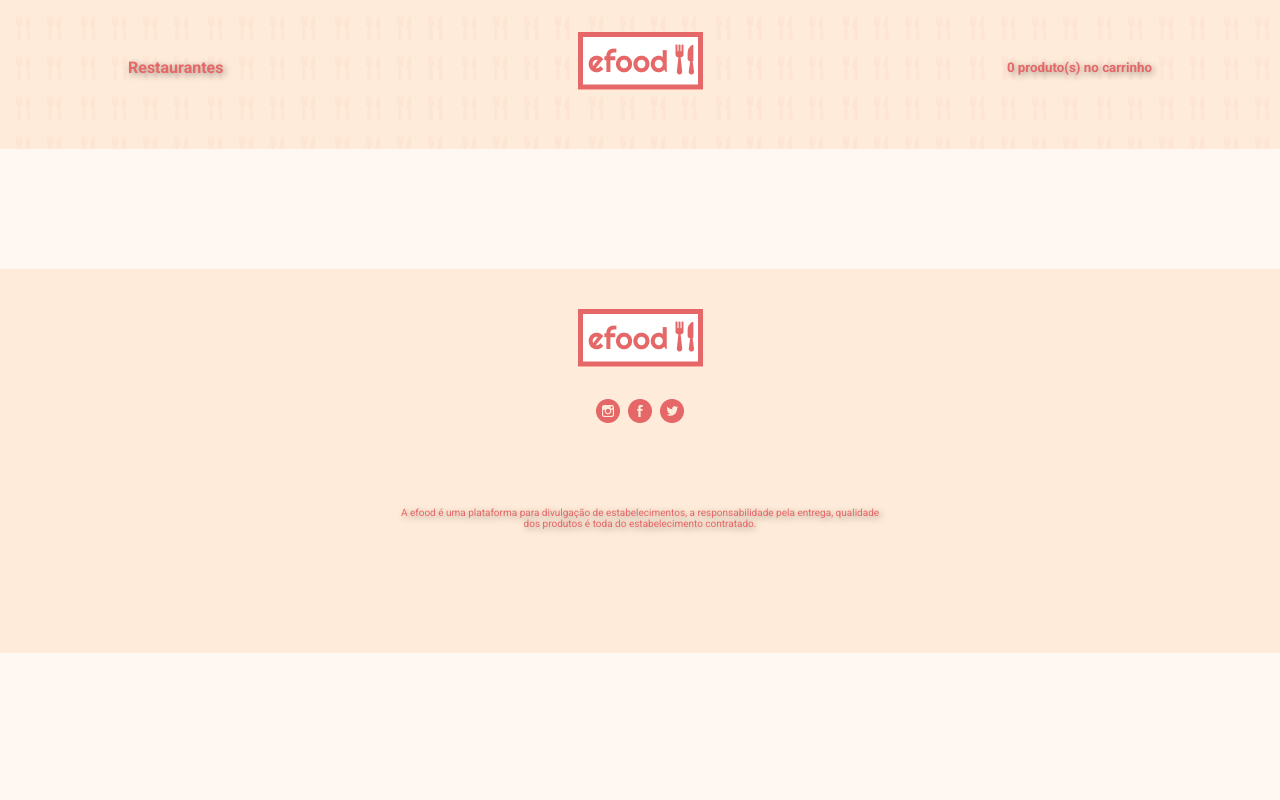
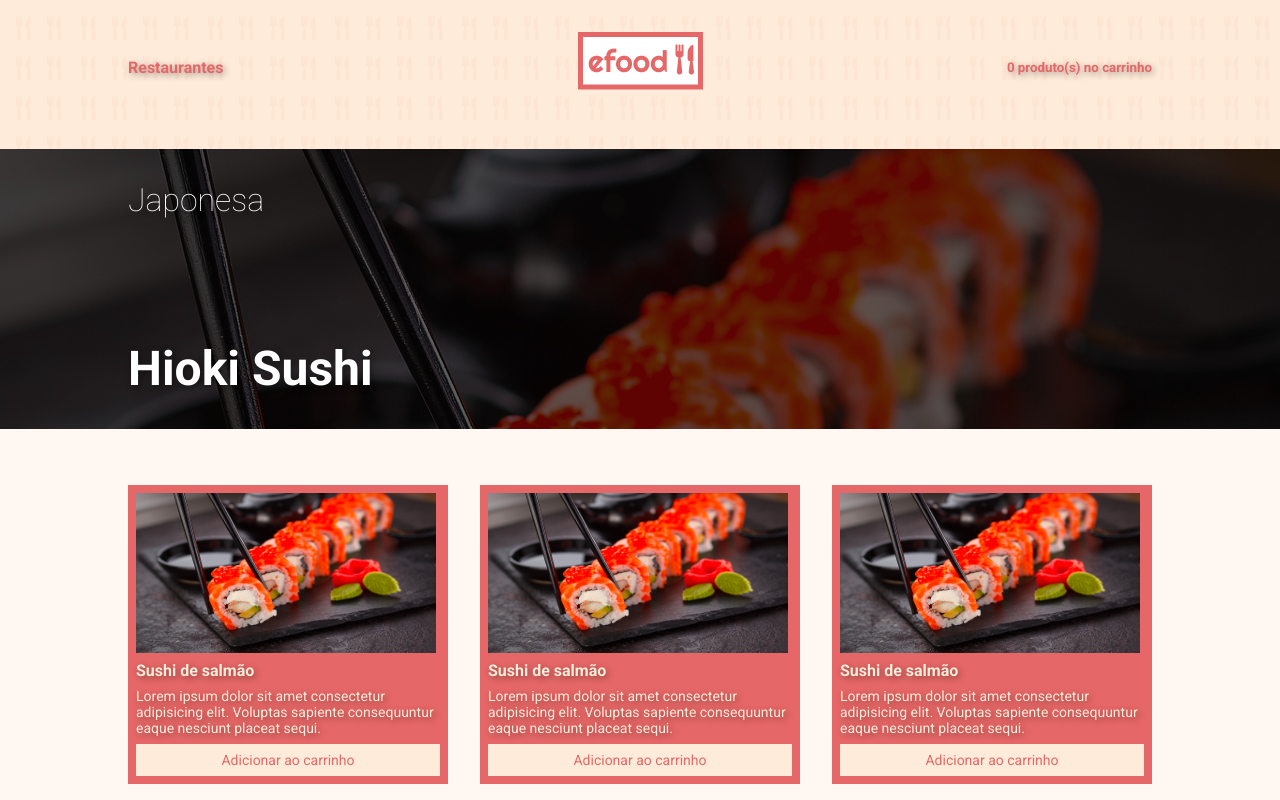
Before and after one commit to YuriGConstantino/efood, a React (Create React App) app: page /restaurant in a window 1280 px wide. Shown: the top 800 px of the page. Built offline with nearby package versions, Linux system fonts and the light colour scheme.

Commit message:
Adiciona componente RestaurantDishesCard e implementa menu de pratos no perfil do restaurante / falta ajustes

```diff
--- a/public/index.html
+++ b/public/index.html
@@ -27,7 +27,7 @@
     <link rel="preconnect" href="https://fonts.googleapis.com" />
     <link rel="preconnect" href="https://fonts.gstatic.com" crossorigin />
     <link
-      href="https://fonts.googleapis.com/css2?family=Roboto:wght@400;700&display=swap"
+      href="https://fonts.googleapis.com/css2?family=Roboto:wght@100;400;700&display=swap"
       rel="stylesheet"
     />
     <title>EFOOD</title>
--- /dev/null
+++ b/src/components/RestaurantDishesCard/index.tsx
@@ -0,0 +1,34 @@
+import React from 'react'
+import {
+  DishButton,
+  DishDescription,
+  DishesCard,
+  DishImage,
+  DishName
+} from './styles'
+
+interface RestaurantDishesCardProps {
+  image: string
+  name: string
+  description: string
+  buttonText: string
+  onButtonClick: () => void
+  key: string
+}
+
+export const RestaurantDishesCard: React.FC<RestaurantDishesCardProps> = ({
+  image,
+  name,
+  description,
+  buttonText,
+  onButtonClick
+}) => {
+  return (
+    <DishesCard>
+      <DishImage src={image} alt="Dish" />
+      <DishName>{name}</DishName>
+      <DishDescription>{description}</DishDescription>
+      <DishButton onClick={onButtonClick}>{buttonText}</DishButton>
+    </DishesCard>
+  )
+}
--- /dev/null
+++ b/src/components/RestaurantDishesCard/styles.ts
@@ -0,0 +1,37 @@
+import styled from 'styled-components'
+import { colors } from '../../styles'
+
+export const DishesCard = styled.div`
+  display: flex;
+  flex-direction: column;
+  background-color: ${colors.red};
+  padding: 8px;
+  color: ${colors.beige};
+`
+export const DishImage = styled.img`
+  width: 300px;
+  height: 160px;
+`
+
+export const DishName = styled.h3`
+  font-size: 16px;
+  margin-top: 8px;
+`
+
+export const DishDescription = styled.p`
+  font-size: 14px;
+  margin: 8px 0;
+`
+export const DishButton = styled.button`
+  background-color: ${colors.beige};
+  color: ${colors.red};
+  padding: 8px;
+  border: none;
+  cursor: pointer;
+  font-size: 14px;
+  margin-top: auto;
+  transition: 0.3s;
+  &:hover {
+    font-size: 15px;
+  }
+`
--- /dev/null
+++ b/src/containers/RestaurentMenu/index.tsx
@@ -0,0 +1,76 @@
+import { RestaurantDishesCard } from '../../components/RestaurantDishesCard'
+import { DishesContainer, RestaurantMenuBanner } from './styles'
+
+import dishImg from '../../assets/images/Hioki_Sushi.png'
+
+const Dishes = [
+  {
+    image: dishImg,
+    name: 'Sushi de salmão',
+    description:
+      'Lorem ipsum dolor sit amet consectetur adipisicing elit. Voluptas sapiente consequuntur eaque nesciunt placeat sequi.',
+    buttonText: 'Adicionar ao carrinho'
+  },
+  {
+    image: dishImg,
+    name: 'Sushi de salmão',
+    description:
+      'Lorem ipsum dolor sit amet consectetur adipisicing elit. Voluptas sapiente consequuntur eaque nesciunt placeat sequi.',
+    buttonText: 'Adicionar ao carrinho'
+  },
+  {
+    image: dishImg,
+    name: 'Sushi de salmão',
+    description:
+      'Lorem ipsum dolor sit amet consectetur adipisicing elit. Voluptas sapiente consequuntur eaque nesciunt placeat sequi.',
+    buttonText: 'Adicionar ao carrinho'
+  },
+  {
+    image: dishImg,
+    name: 'Sushi de salmão',
+    description:
+      'Lorem ipsum dolor sit amet consectetur adipisicing elit. Voluptas sapiente consequuntur eaque nesciunt placeat sequi.',
+    buttonText: 'Adicionar ao carrinho'
+  },
+  {
+    image: dishImg,
+    name: 'Sushi de salmão',
+    description:
+      'Lorem ipsum dolor sit amet consectetur adipisicing elit. Voluptas sapiente consequuntur eaque nesciunt placeat sequi.',
+    buttonText: 'Adicionar ao carrinho'
+  },
+  {
+    image: dishImg,
+    name: 'Sushi de salmão',
+    description:
+      'Lorem ipsum dolor sit amet consectetur adipisicing elit. Voluptas sapiente consequuntur eaque nesciunt placeat sequi.',
+    buttonText: 'Adicionar ao carrinho'
+  }
+]
+
+export const RestaurentMenu = () => (
+  <>
+    <RestaurantMenuBanner>
+      <div>
+        <div className="container">
+          <p>Japonesa</p>
+          <h2>Hioki Sushi</h2>
+        </div>
+      </div>
+    </RestaurantMenuBanner>
+    <DishesContainer className="container">
+      {Dishes.map((dish) => (
+        <RestaurantDishesCard
+          name={dish.name}
+          image={dish.image}
+          description={dish.description}
+          buttonText={dish.buttonText}
+          key={dish.name}
+          onButtonClick={() => {
+            'Adicionar ao carrinho'
+          }}
+        />
+      ))}
+    </DishesContainer>
+  </>
+)
--- /dev/null
+++ b/src/containers/RestaurentMenu/styles.ts
@@ -0,0 +1,35 @@
+import styled from 'styled-components'
+
+import banner from '../../assets/images/Hioki_Sushi.png'
+import { colors } from '../../styles'
+
+export const RestaurantMenuBanner = styled.div`
+  height: 280px;
+  background-image: url(${banner});
+  background-size: cover;
+  background-repeat: no-repeat;
+  margin-bottom: 56px;
+
+  div {
+    height: 100%;
+    background-color: ${colors.blackOpacity};
+  }
+  .container {
+    background-color: transparent;
+    display: flex;
+    flex-direction: column;
+    justify-content: space-between;
+    padding: 32px 0;
+    color: #fff;
+    font-size: 32px;
+
+    p {
+      font-weight: 100;
+    }
+  }
+`
+export const DishesContainer = styled.div`
+  display: grid;
+  grid-template-columns: 1fr 1fr 1fr;
+  gap: 32px;
+`
--- a/src/pages/RestaurantPerfil/RestaurantPerfil.tsx
+++ b/src/pages/RestaurantPerfil/RestaurantPerfil.tsx
@@ -1,8 +1,9 @@
 import { Header } from '../../containers/Header'
+import { RestaurentMenu } from '../../containers/RestaurentMenu'
 
 export const RestaurantPerfil = () => (
   <>
     <Header showRestaurantPerfil={true} />
-    <div className="container"></div>
+    <RestaurentMenu />
   </>
 )
--- a/src/styles.ts
+++ b/src/styles.ts
@@ -3,7 +3,8 @@
 export const colors = {
   red: '#E66767',
   white: '#FFF8F2',
-  beige: '#FFEBD9'
+  beige: '#FFEBD9',
+  blackOpacity: '#040404a3'
 }
 
 export const GlobalStyle = createGlobalStyle`
```
